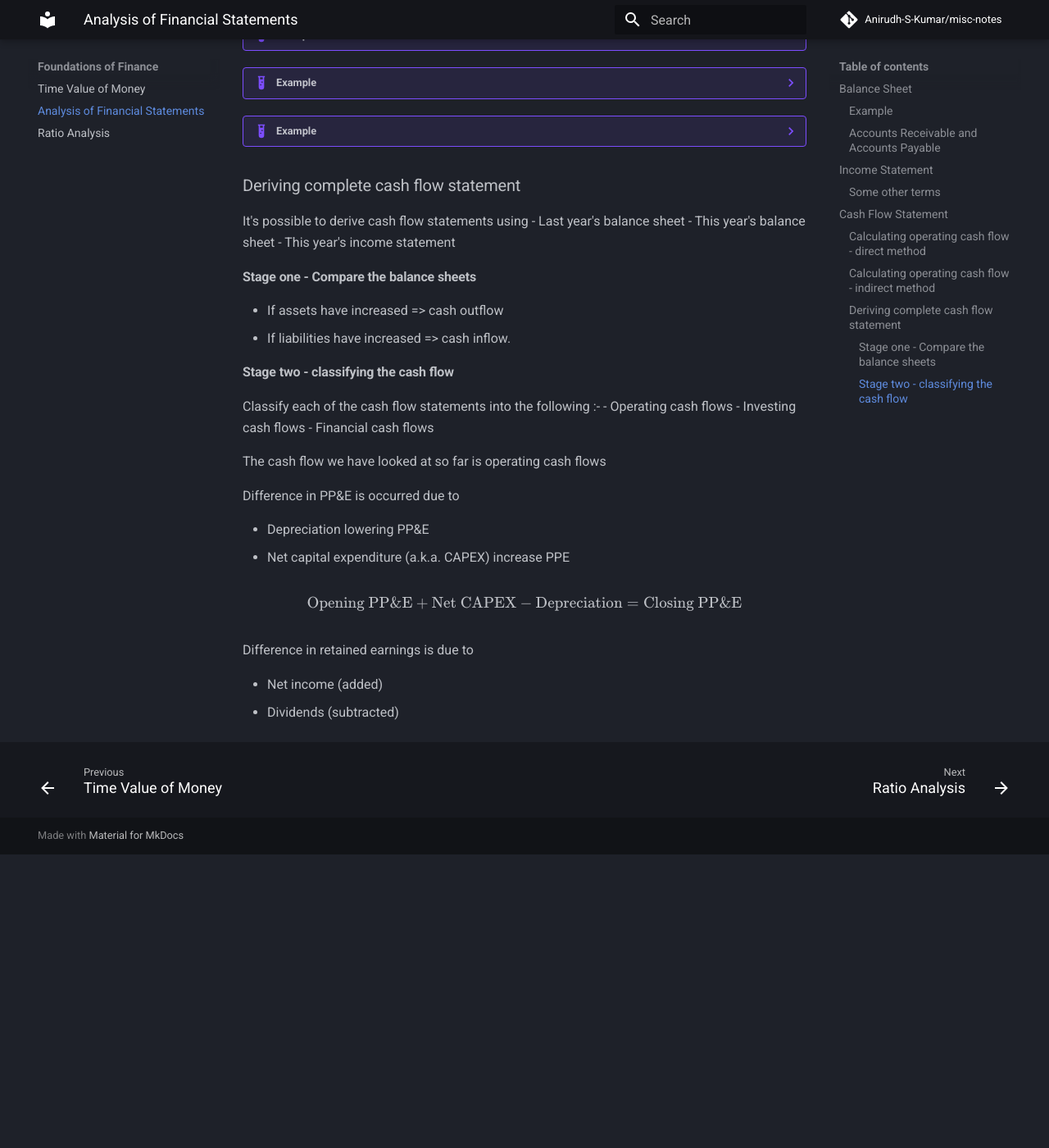
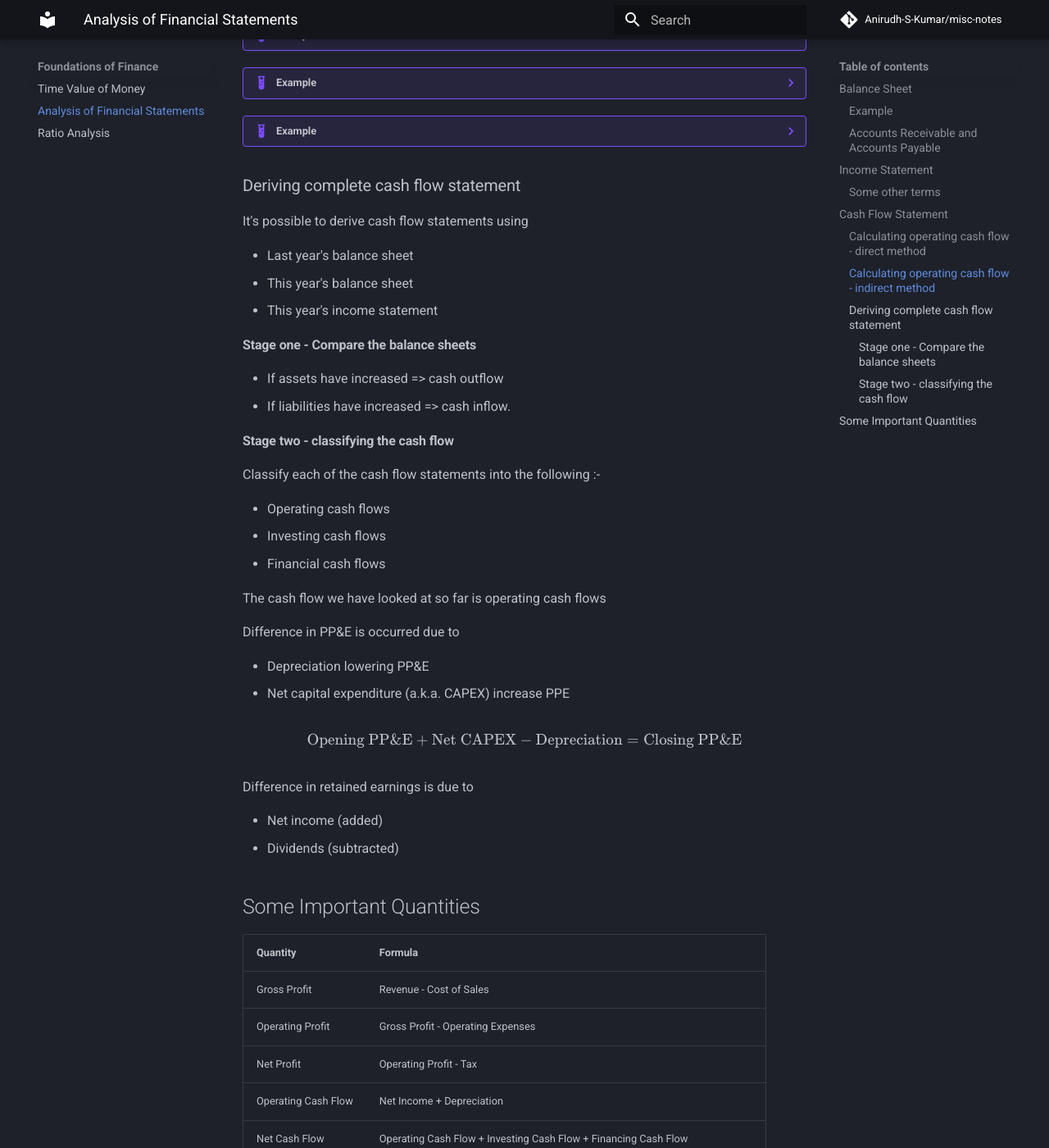
Before and after one commit to Anirudh-S-Kumar/notes, an MkDocs documentation site: the page built from docs/ff/financial_statements.md, in a window 1280 px wide and 1400 px high, scrolled down 5389 px. Shown: the whole window at 82% size. Built offline with MkDocs 1.6.1 and Material for MkDocs 9.7.7, drawn with Linux system fonts in a browser that asks for light colours; comment, search, counter and statistics services are not loaded; before the commit the page ends 6431 px from its top, so only the background shows below that; some of the changed text lies outside the part shown.

Commit message:
some additional terms

```diff
--- a/docs/ff/financial_statements.md
+++ b/docs/ff/financial_statements.md
@@ -309,6 +309,7 @@
 - Net Profit: Operating Profit - Tax and Interest
 
 ### Some other terms
+
 - Accrued Expenses : Expenses that have been incurred but not yet paid (office supplies of 2000 were used but will pe paid next year)
 - Prepayment : Payment made in advance (1 year insurance, but paid in monthly installments)
 - Depreciation : Reduction in value of an asset over time
@@ -442,6 +443,7 @@
 ### Deriving complete cash flow statement
 
 It's possible to derive cash flow statements using
+
 - Last year's balance sheet
 - This year's balance sheet
 - This year's income statement
@@ -454,6 +456,7 @@
 #### Stage two - classifying the cash flow
 
 Classify each of the cash flow statements into the following :-
+
 - Operating cash flows
 - Investing cash flows
 - Financial cash flows
@@ -472,3 +475,15 @@
 
 - Net income (added)
 - Dividends (subtracted)
+
+## Some Important Quantities
+
+| Quantity | Formula |
+| - | - |
+| Gross Profit | Revenue - Cost of Sales |
+| Operating Profit | Gross Profit - Operating Expenses |
+| Net Profit | Operating Profit - Tax |
+| Operating Cash Flow | Net Income + Depreciation |
+| Net Cash Flow | Operating Cash Flow + Investing Cash Flow + Financing Cash Flow |
+| Free Cash Flow | $EBIT(1 - Tax) + \text{Depreciation} - \text{CAPEX} -  \Delta \text{Net Working Capital}$ |
+| Net working capital | Current Assets - (Current Liabilities - Notes Payable) |
```
